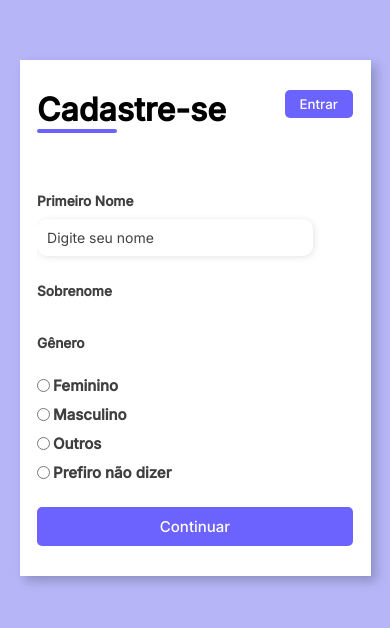
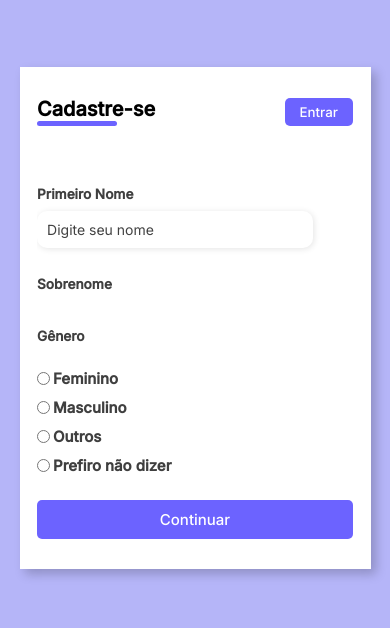
Before and after one commit to gabrielmgaa/Form-Bonitinho, a plain HTML site: page index.html in a window 390 px wide. Shown: the part 104-732 px from the top of the page. Drawn offline with Linux system fonts and the light colour scheme.

Commit message:
Arrumando alguns erros

```diff
--- a/assets/css/style.css
+++ b/assets/css/style.css
@@ -50,6 +50,11 @@ body {
   margin-bottom: 40px;
   display: flex;
   justify-content: space-between;
+}
+
+.login{
+  display: flex;
+  align-items: center;
 }
 
 .form-header h1::after {
@@ -176,6 +181,10 @@ body {
     height: auto;
   }
 
+  .form-header h1{
+    font-size: 20px;
+  }
+
   .box{
     padding: 30px 0;
   }
```
